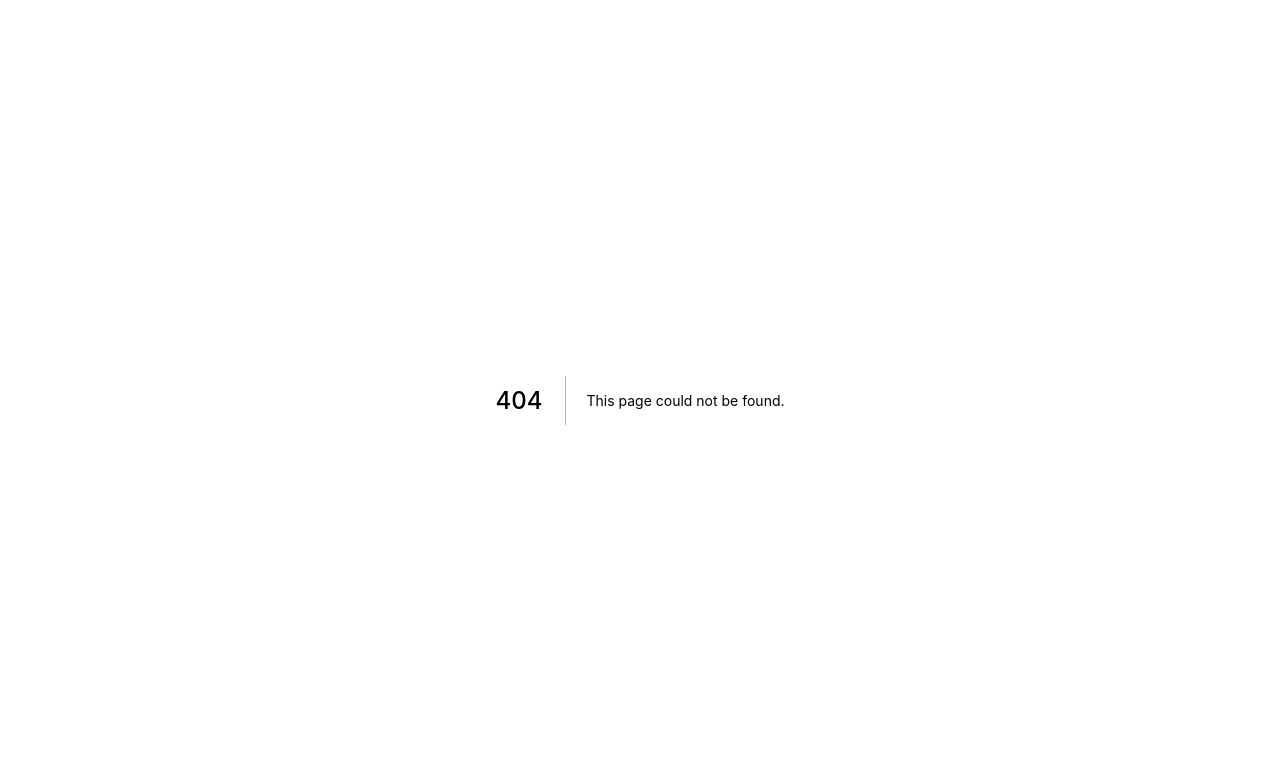
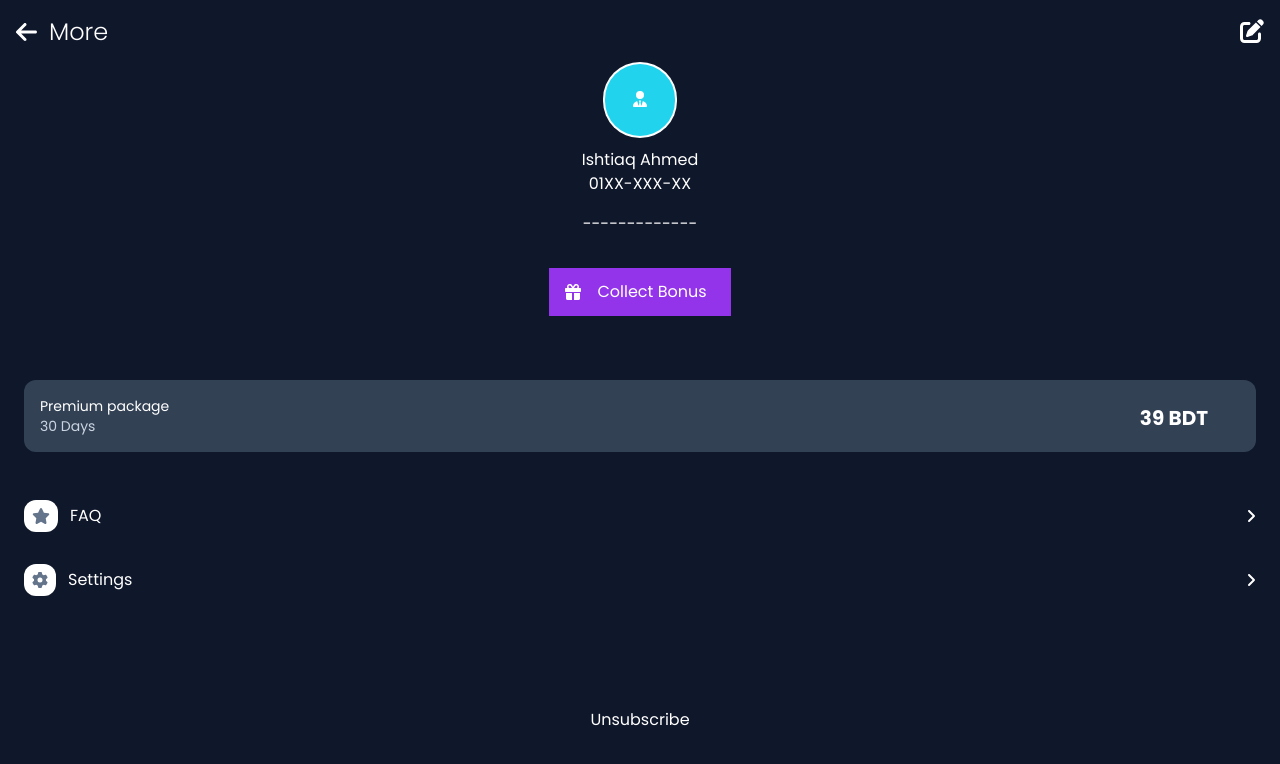
Before and after one commit to amit-biswas-1992/cmv-streaming-frontend, a Next.js app: page /More in a window 1280 px wide. Before the commit this address had no page. Shown: the top 764 px of the page. Built offline with nearby package versions, Linux system fonts and the light colour scheme.

Commit message:
'More' page completed

```diff
--- a/components/TrendingNow.tsx
+++ b/components/TrendingNow.tsx
@@ -7,7 +7,7 @@ const TrendingNow = () => {
   return (
     <div>
     <div className='grid grid-cols-2 justify-between items-center ml-4 whitespace-nowrap mt-4 mb-4'>
-        <h1 className='text-xl font-bold text-white'>Tranding Now</h1>
+        <h1 className='text-xl font-bold text-white'>Trending Now</h1>
         <p className=' text-white font-thin ml-auto mr-8'>View all</p>
     </div>
     <div>
--- /dev/null
+++ b/pages/More.tsx
@@ -0,0 +1,73 @@
+import React from 'react'
+import {FontAwesomeIcon} from '@fortawesome/react-fontawesome'
+import {faUserTie, faArrowLeft, faPenToSquare, faGift, faStar, faGear, faAngleRight} from '@fortawesome/free-solid-svg-icons'
+
+const More = () => {
+  return (
+    <div className='bg-slate-900 min-h-screen font-body text-white'>
+        <div className='grid grid-cols-2 ml-4 pt-4 mb-4 justify-items-stretch'>
+            <div className='text-2xl text-white flex space-x-3 items-center'>
+                <FontAwesomeIcon icon={faArrowLeft}/>
+                <h1 className='font-light'>More</h1>
+            </div>
+            <div className=' text-white font-thin mr-4 ml-auto text-2xl relative'>
+                <FontAwesomeIcon icon={faPenToSquare}/>
+            </div>
+        </div>
+        <div className='grid place-items-center'>
+            <div className='bg-cyan-400 rounded-full p-6 px-7 ring-2 ring-white'>
+              <FontAwesomeIcon icon={faUserTie}/>
+            </div>
+            <div className='mt-3 grid place-items-center'>
+                <h1>Ishtiaq Ahmed</h1>
+                <p>01XX-XXX-XX</p>
+            </div>
+        </div>
+        <div className='flex justify-center mt-4'>
+            <h1>-------------</h1>
+        </div>
+
+        <div className='flex justify-center mt-8'>
+            <FontAwesomeIcon icon={faGift} className='bg-purple-600 p-4'/>
+            <button className='bg-purple-600 pr-6'>Collect Bonus</button>
+        </div>
+        <div>
+        <div className='bg-slate-700 mx-6 mt-16 rounded-xl'>
+                            <div className='flex text-white py-4 ml-4'>
+                                    <div className='text-sm'>
+                                        <p>Premium package</p>
+                                        <p className=' text-slate-300'>30 Days</p>
+                                    </div>
+                                    <h1 className='font-bold ml-auto mr-12 text-center mt-2 text-xl'>39 BDT</h1>
+                            </div>
+                        </div>
+        </div>
+
+
+    <div className='mx-6 my-4'>
+        <div className='flex items-center py-8'>
+            <div className='flex items-center space-x-3'>
+                <FontAwesomeIcon icon={faStar} className='bg-white text-slate-500 p-2 rounded-xl'/>
+                <h1>FAQ</h1>
+            </div>
+            <FontAwesomeIcon icon={faAngleRight} className='text-white ml-auto'/>
+        </div>
+        <div className='flex items-center'>
+            <div className='flex items-center space-x-3'>
+                <FontAwesomeIcon icon={faGear} className='bg-white text-slate-500 p-2 rounded-xl'/>
+                <h1>Settings</h1>
+            </div>
+            <FontAwesomeIcon icon={faAngleRight} className='text-white ml-auto'/>
+        </div>
+    </div>
+
+
+
+        <div className='mt-28 pb-6 flex justify-center'>
+            <h1>Unsubscribe</h1>
+        </div>
+    </div>
+  )
+}
+
+export default More
```
